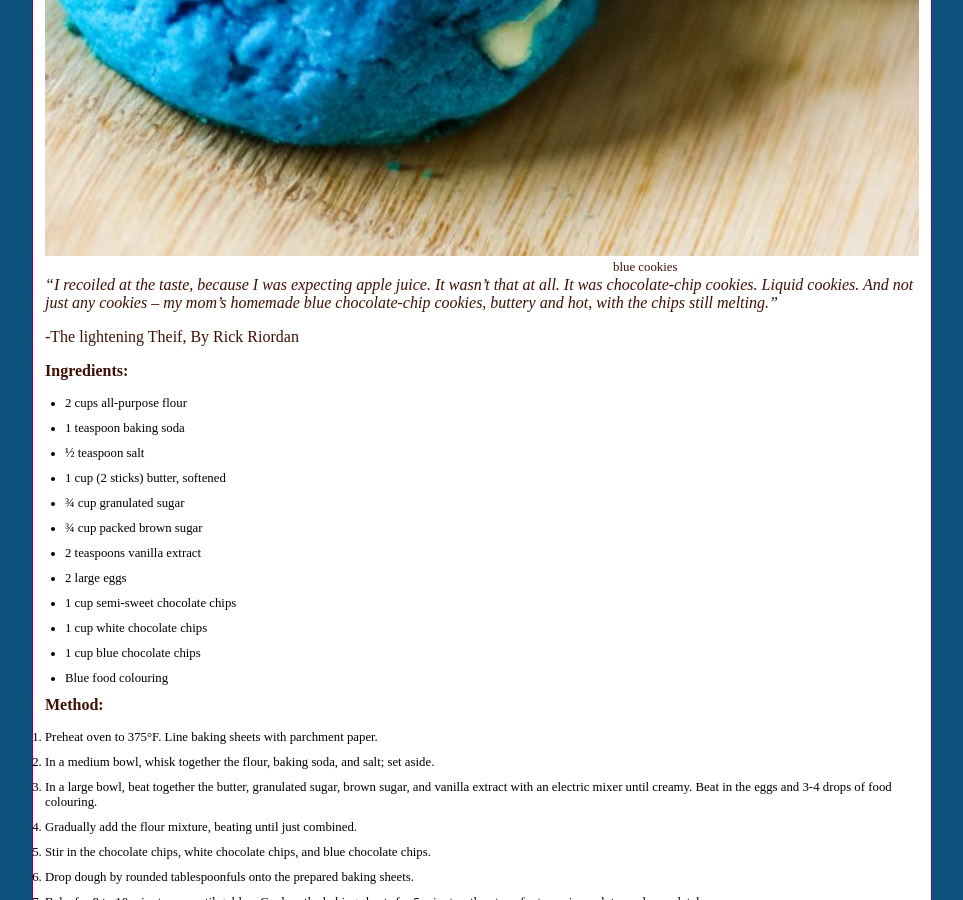
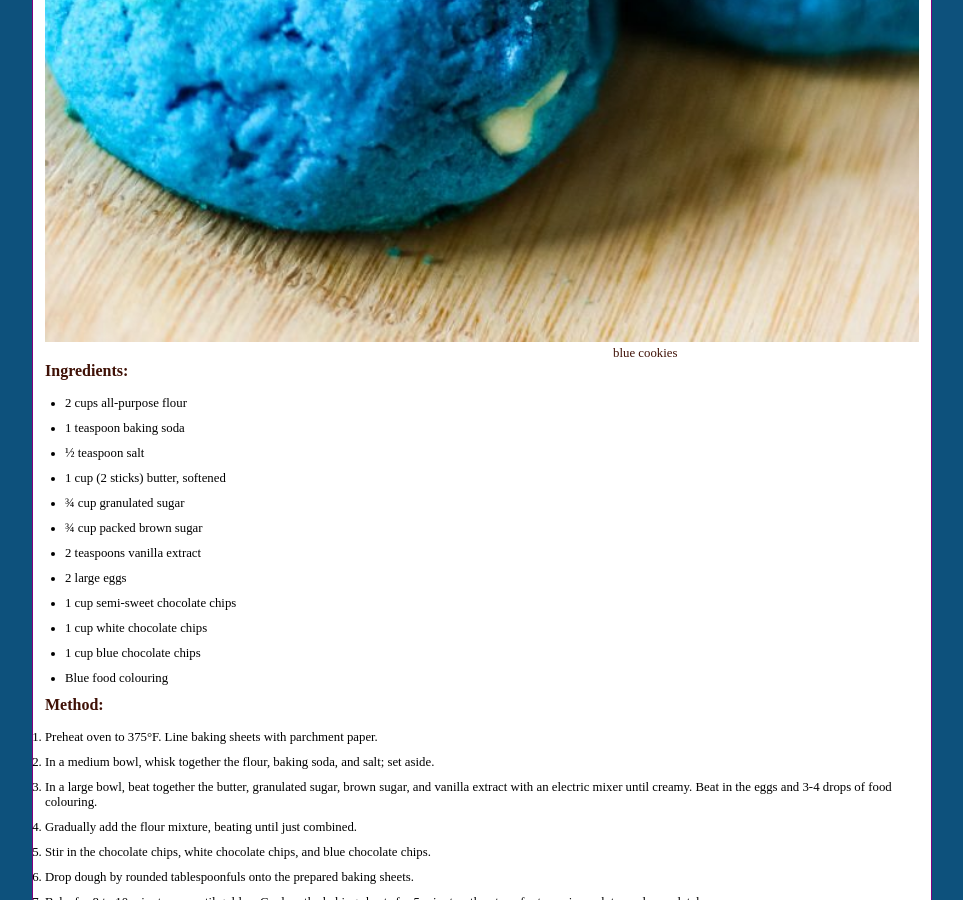
Before and after one commit to izzymlawton/fantasy-recipes, a Jekyll site: the page built from _recipes/blue-chocolate-chip-cookies-percy-jackson.md, in a window 1280 px wide and 900 px high, scrolled down 708 px. Shown: the whole window, without its empty margins (158-1121 px from the left). Built offline with Jekyll 4.4.1, drawn with Linux system fonts in a browser that asks for light colours.

Commit message:
Update Recipe “blue-chocolate-chip-cookies-percy-jackson”

```diff
--- a/_recipes/blue-chocolate-chip-cookies-percy-jackson.md
+++ b/_recipes/blue-chocolate-chip-cookies-percy-jackson.md
@@ -4,11 +4,11 @@ date: 2023-01-31T15:55:58.919Z
 order: 3
 layout: recipe
 ---
-![](../uploads/img_0863-720x720.jpg "blue cookies")
-
 *"I recoiled at the taste, because I was expecting apple juice. It wasn’t that at all. It was chocolate-chip cookies. Liquid cookies. And not just any cookies – my mom’s homemade blue chocolate-chip cookies, buttery and hot, with the chips still melting."*
 
 \-The lightening Theif, By Rick Riordan
+
+![blue cookies with chocolate chips on wooden table](../uploads/img_0863-720x720.jpg "blue cookies")
 
 **Ingredients:**
 
```
